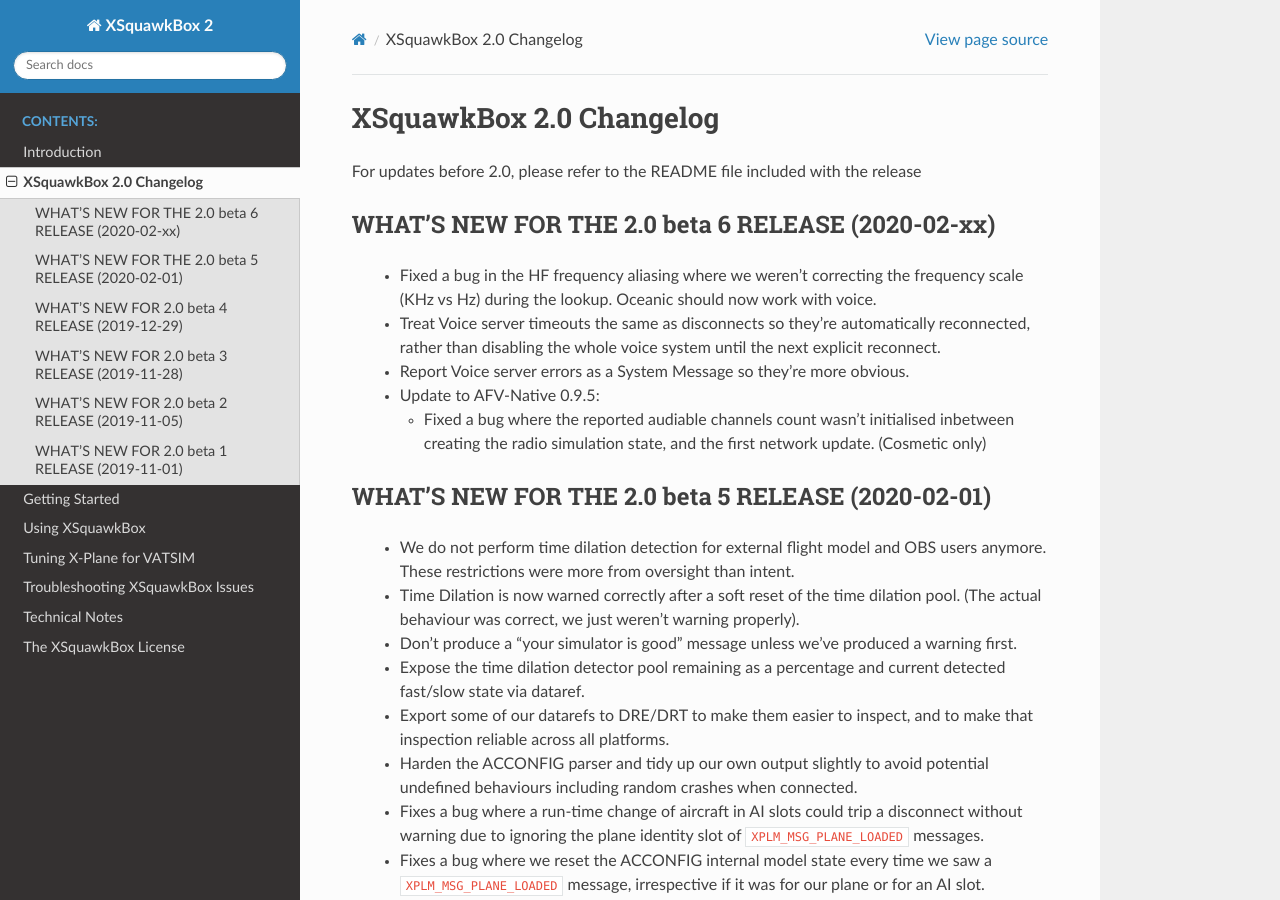
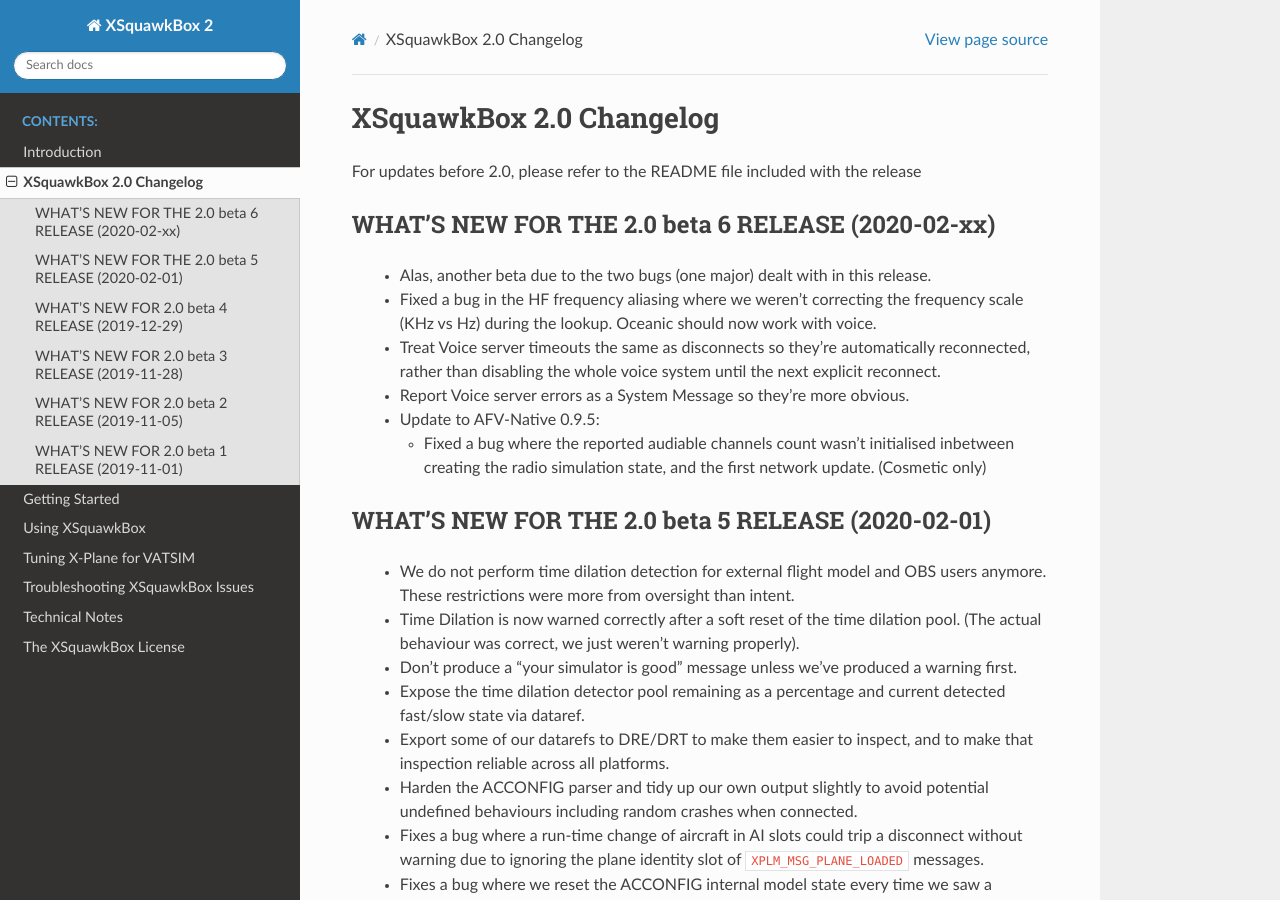
Before and after one commit to xsquawkbox/xsb2-manual, a Sphinx documentation site: the page built from source/changelog.rst, in a window 1280 px wide and 900 px high. Built offline with Sphinx 7.4.7 and the Read the Docs theme 2.0.0, drawn with Linux system fonts in a browser that asks for light colours.

Commit message:
make note about beta (again!)

```diff
--- a/source/changelog.rst
+++ b/source/changelog.rst
@@ -6,6 +6,9 @@
 
 WHAT'S NEW FOR THE 2.0 beta 6 RELEASE (2020-02-xx)
 ==================================================
+
+ * Alas, another beta due to the two bugs (one major) dealt with in this
+   release.
 
  * Fixed a bug in the HF frequency aliasing where we weren't correcting the
    frequency scale (KHz vs Hz) during the lookup.  Oceanic should now work with
```
